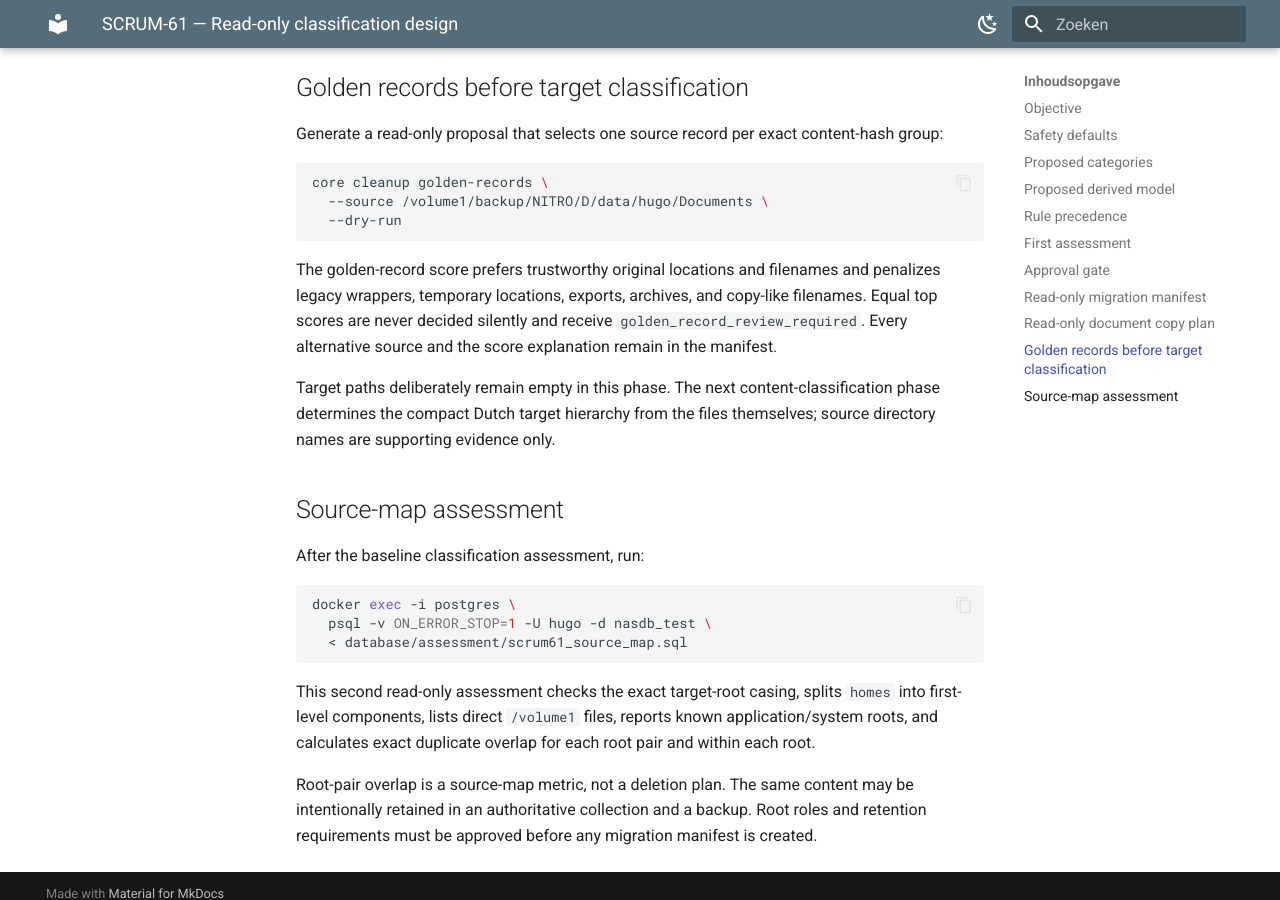
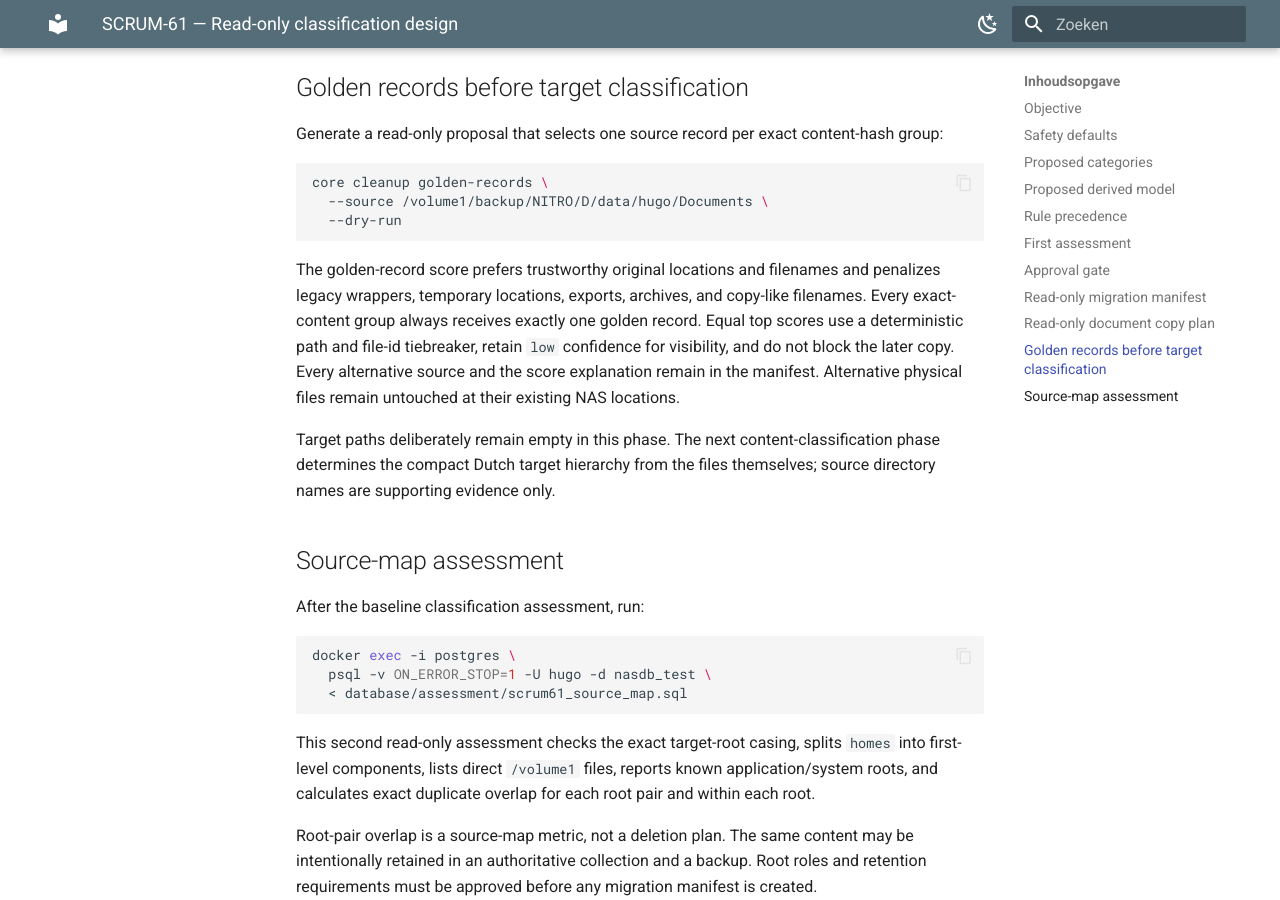
Before and after one commit to hugcoding/core-platform, an MkDocs documentation site: the page built from docs/project/scrum-61-classification-design.md, in a window 1280 px wide and 900 px high, scrolled down 5255 px. Built offline with MkDocs 1.6.1 and Material for MkDocs 9.7.7, drawn with Linux system fonts in a browser that asks for light colours.

Commit message:
SCRUM-61 always select one golden record

```diff
--- a/docs/project/scrum-61-classification-design.md
+++ b/docs/project/scrum-61-classification-design.md
@@ -232,9 +232,12 @@ core cleanup golden-records \
 
 The golden-record score prefers trustworthy original locations and filenames
 and penalizes legacy wrappers, temporary locations, exports, archives, and
-copy-like filenames. Equal top scores are never decided silently and receive
-`golden_record_review_required`. Every alternative source and the score
-explanation remain in the manifest.
+copy-like filenames. Every exact-content group always receives exactly one
+golden record. Equal top scores use a deterministic path and file-id
+tiebreaker, retain `low` confidence for visibility, and do not block the
+later copy. Every alternative source and the score explanation remain in the
+manifest. Alternative physical files remain untouched at their existing NAS
+locations.
 
 Target paths deliberately remain empty in this phase. The next
 content-classification phase determines the compact Dutch target hierarchy
```
Also changed, not shown: 2 other files.
